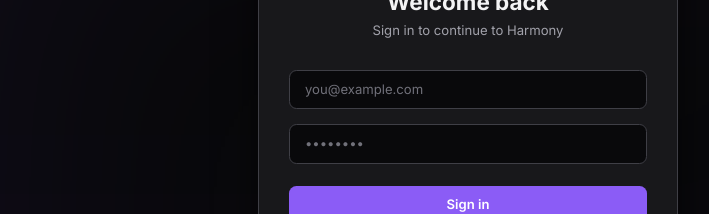
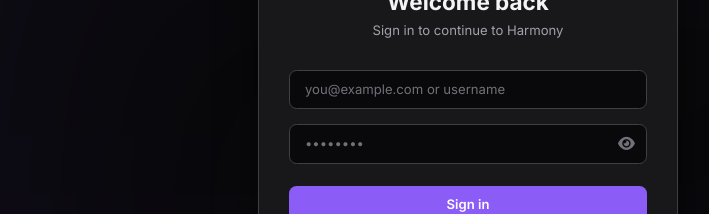
Before and after one commit to MohammadFakih02/harmony-client, an Angular app: page /login in a window 1280 px wide. Shown: the part 319-533 px from the top of the page, without its empty margins (172-881 px from the left). Built offline with nearby package versions, Linux system fonts and the light colour scheme; no server answers.

Commit message:
feat(auth): email-or-username login, show-password toggle, stronger form validation (#29)

```diff
--- a/src/app/core/services/auth.service.ts
+++ b/src/app/core/services/auth.service.ts
@@ -53,12 +53,13 @@
     this.setSession(response);
   }
 
-  async login(email: string, password: string): Promise<void> {
+  // identifier is the user's email OR username — the backend resolves either.
+  async login(identifier: string, password: string): Promise<void> {
     const response = await firstValueFrom(
       this.http.post<AuthResponse>(
         `${environment.apiUrl}/auth/login`,
         {
-          email,
+          identifier,
           password,
         },
         { withCredentials: true },
--- a/src/app/features/auth/login/login.html
+++ b/src/app/features/auth/login/login.html
@@ -25,13 +25,12 @@
     <!-- Form -->
     <form [formGroup]="form" (ngSubmit)="onSubmit()" novalidate class="space-y-4">
       <ui-input
-        formControlName="email"
-        label="Email"
-        inputType="email"
-        placeholder="you@example.com"
-        autocomplete="email"
-        inputId="email"
-        [error]="emailError"
+        formControlName="identifier"
+        label="Email or Username"
+        placeholder="you@example.com or username"
+        autocomplete="username"
+        inputId="identifier"
+        [error]="identifierError"
       />
       <ui-input
         formControlName="password"
--- a/src/app/features/auth/login/login.ts
+++ b/src/app/features/auth/login/login.ts
@@ -23,8 +23,9 @@
     private route: ActivatedRoute
   ) {
     this.form = this.fb.group({
-      email: ['', [Validators.required, Validators.email]],
-      password: ['', [Validators.required, Validators.minLength(8)]],
+      // Email or username — no email-shape validator, since a username is also valid.
+      identifier: ['', [Validators.required]],
+      password: ['', [Validators.required]],
     });
   }
 
@@ -36,7 +37,7 @@
 
     try {
       await this.authService.login(
-        this.form.value.email,
+        this.form.value.identifier,
         this.form.value.password
       );
       // Honor a returnUrl (e.g. a shared /invite/:code link the guest was sent from).
@@ -49,13 +50,13 @@
     }
   }
 
-  get email() { return this.form.get('email')!; }
+  get identifier() { return this.form.get('identifier')!; }
   get password() { return this.form.get('password')!; }
 
-  get emailError(): string | null {
-    return this.email.invalid && this.email.touched ? 'Enter a valid email address.' : null;
+  get identifierError(): string | null {
+    return this.identifier.invalid && this.identifier.touched ? 'Enter your email or username.' : null;
   }
   get passwordError(): string | null {
-    return this.password.invalid && this.password.touched ? 'Password must be at least 8 characters.' : null;
+    return this.password.invalid && this.password.touched ? 'Enter your password.' : null;
   }
 }
--- a/src/app/features/auth/register/register.ts
+++ b/src/app/features/auth/register/register.ts
@@ -28,7 +28,16 @@
     private router: Router
   ) {
     this.form = this.fb.group({
-      username: ['', [Validators.required, Validators.minLength(2), Validators.maxLength(32)]],
+      username: [
+        '',
+        [
+          Validators.required,
+          Validators.minLength(2),
+          Validators.maxLength(32),
+          // Mirror ASP.NET Identity's default allowed username characters.
+          Validators.pattern(/^[A-Za-z0-9._@+-]+$/),
+        ],
+      ],
       email: ['', [Validators.required, Validators.email]],
       password: ['', [Validators.required, Validators.minLength(8)]],
       confirmPassword: ['', Validators.required],
@@ -62,9 +71,11 @@
   get passwordMismatch() { return this.form.hasError('passwordMismatch') && this.confirmPassword.touched; }
 
   get usernameError(): string | null {
-    return this.username.invalid && this.username.touched
-      ? 'Username must be between 2 and 32 characters.'
-      : null;
+    if (!(this.username.invalid && this.username.touched)) return null;
+    if (this.username.hasError('pattern')) {
+      return 'Username can only use letters, numbers, and . _ - @ +';
+    }
+    return 'Username must be between 2 and 32 characters.';
   }
   get emailError(): string | null {
     return this.email.invalid && this.email.touched ? 'Enter a valid email address.' : null;
--- a/src/app/shared/ui/input/ui-input.html
+++ b/src/app/shared/ui/input/ui-input.html
@@ -1,16 +1,31 @@
+<div class="relative">
   <input
     [id]="inputId()"
-  [type]="inputType()"
+    [type]="effectiveType()"
     [placeholder]="placeholder()"
     [autocomplete]="autocomplete()"
     [value]="value()"
     [disabled]="isDisabled()"
     [class]="inputClass()"
+    [class.pr-11]="isPassword()"
     [attr.aria-invalid]="error() ? 'true' : null"
     [attr.aria-describedby]="error() ? inputId() + '-error' : null"
     (input)="onInput($event)"
     (blur)="onBlur()"
   />
+  @if (isPassword()) {
+  <button
+    type="button"
+    tabindex="-1"
+    [attr.aria-label]="revealed() ? 'Hide password' : 'Show password'"
+    [attr.aria-pressed]="revealed()"
+    class="absolute inset-y-0 right-0 flex items-center px-3 text-faint hover:text-primary transition-colors focus:outline-none"
+    (click)="toggleReveal()"
+  >
+    <i class="fas" [class.fa-eye]="!revealed()" [class.fa-eye-slash]="revealed()"></i>
+  </button>
+  }
+</div>
 @if (error()) {
 <p [id]="inputId() + '-error'" role="alert" class="mt-1 text-xs text-danger">
   {{ error() }}
--- a/src/app/shared/ui/input/ui-input.ts
+++ b/src/app/shared/ui/input/ui-input.ts
@@ -24,6 +24,16 @@
 
   protected value      = signal('');
   protected isDisabled = signal(false);
+  protected revealed   = signal(false);
+
+  // Only password fields get the reveal toggle.
+  protected isPassword = computed(() => this.inputType() === 'password');
+  // The type actually rendered: a revealed password becomes a plain text field.
+  protected effectiveType = computed(() =>
+    this.isPassword() && this.revealed() ? 'text' : this.inputType()
+  );
+
+  protected toggleReveal(): void { this.revealed.update((v) => !v); }
 
   private onChange: (v: string) => void = () => {};
   private onTouched: () => void = () => {};
```
Lines whose indentation alone changed are shown as unchanged.
